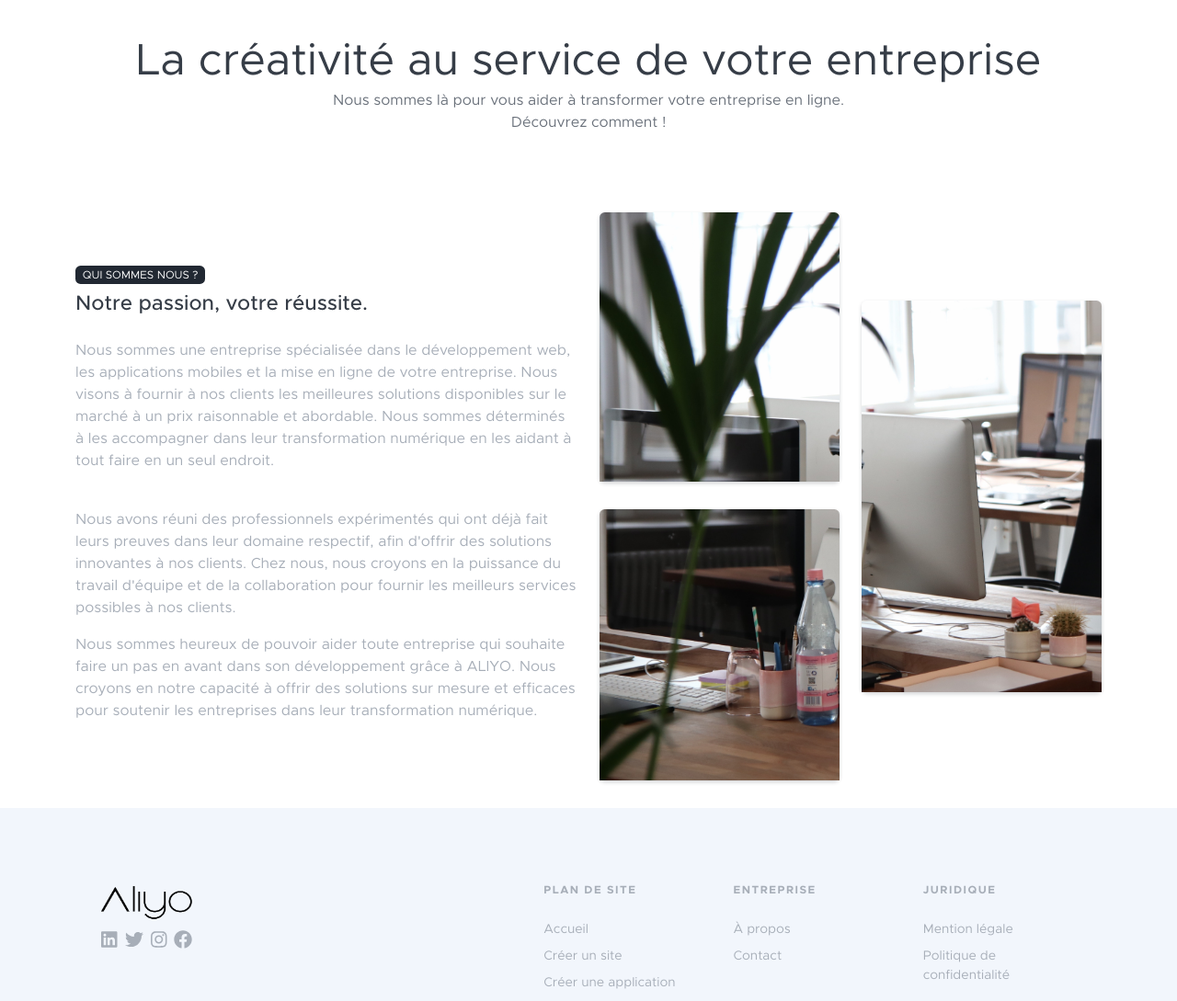
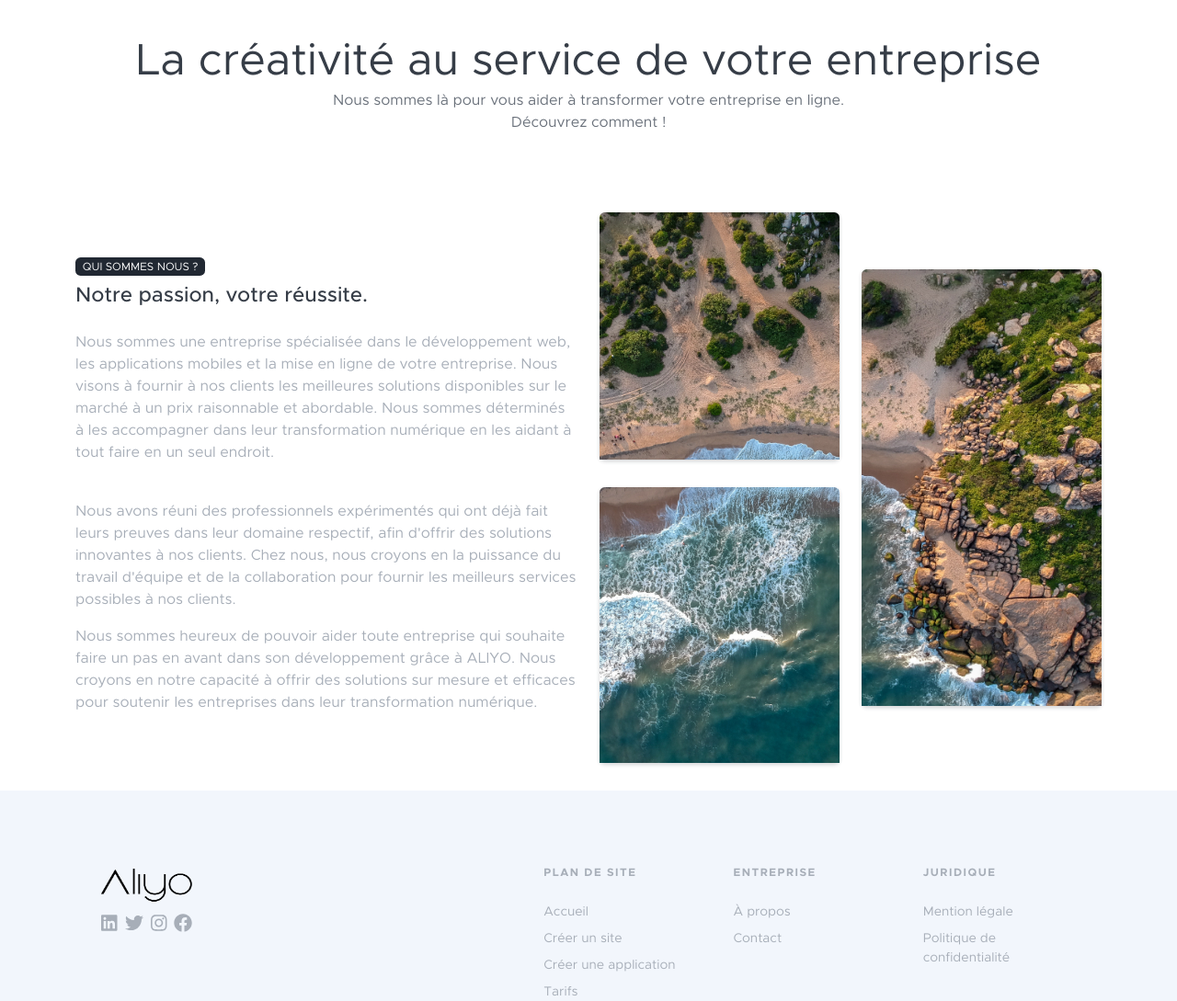
Before and after one commit to ranga-gonnage/aliyo, a Django app: page /a-propos/ in a window 1280 px wide. Shown: the part 489-1578 px from the top of the page at 92% size. Run offline with Django 4.2, Linux system fonts and the light colour scheme; some libraries are stand-ins or nearby versions.

Commit message:
Update images

```diff
--- a/contact/templates/about.html
+++ b/contact/templates/about.html
@@ -48,19 +48,19 @@
 			<div class="col-md-3 col-sm-6">
 				<div class="lc-block">
 					<div class="card shadow-sm border-light" data-aos="fade-down">
-						<img src="{% static 'assets/img/about/bureau1.jpg' %}" alt="Featured image 1" class="card-img-top" loading="lazy">
+						<img src="{% static 'assets/img/about/srilanka2.jpg' %}" alt="Featured image 1" class="card-img-top" loading="lazy">
 					</div>
 				</div>
 				<div class="lc-block">
 					<div class="card shadow-sm border-light mt-4" data-aos="fade-up">
-						<img src="{% static 'assets/img/about/bureau2.jpg' %}" alt="Featured image 2" class="card-img-top" loading="lazy">
+						<img src="{% static 'assets/img/about/srilanka1.jpg' %}" alt="Featured image 2" class="card-img-top" loading="lazy">
 					</div>
 				</div>
 			</div>
 			<div class="col-md-3 col-sm-6 pl-sm-3 mt-3 mt-sm-0">
 				<div class="lc-block">
 					<div class="card shadow-sm border-light" data-aos="fade-left">
-						<img src="{% static 'assets/img/about/bureau3.jpg' %}" alt="Featured image 3" class="card-img-top" loading="lazy">
+						<img src="{% static 'assets/img/about/srilanka3.jpg' %}" alt="Featured image 3" class="card-img-top" loading="lazy">
 					</div>
 				</div>
 			</div>
--- a/templates/base.html
+++ b/templates/base.html
@@ -6,7 +6,7 @@
         <meta http-equiv="X-UA-Compatible" content="IE=edge" />
         <meta name="viewport" content="width=device-width, initial-scale=1, shrink-to-fit=no" />
         <meta name="description" content="" />
-        <meta name="author" content="" />
+        <meta name="author" content="Aliyo" />
         <title>{% block title %}Aliyo - Créer votre site web{% endblock title %}</title>
         <link href="{% static 'css/styles.css' %}" rel="stylesheet" />
         <link rel="stylesheet" href="https://unpkg.com/aos@next/dist/aos.css" />
@@ -39,7 +39,6 @@
         <div id="layoutDefault">
             <div id="layoutDefault_content">
                 <main>
-                    <!-- Navbar-->
                     <nav class="navbar navbar-marketing navbar-expand-lg bg-transparent navbar-dark fixed-top">
                         <div class="container px-5">
                             <a class="navbar-brand" href="{% url 'home:home'%}"><img class="img-responsive" src="{% static 'assets/img/logos/Aliyo_full_logo_white.png' %}" width="140px" height="70px"/></a>
```
Also changed, not shown: home/templates/home.html (+25 -28 lines), static/assets/img/about/bureau1.jpg (deleted), static/assets/img/about/bureau2.jpg (deleted), static/assets/img/about/bureau3.jpg (deleted), static/assets/img/about/srilanka1.jpg (added), static/assets/img/about/srilanka2.jpg (added), static/assets/img/about/srilanka3.jpg (added), static/assets/img/home/promotion1.png, static/assets/img/home/promotion2.png (added), 3 other files.
